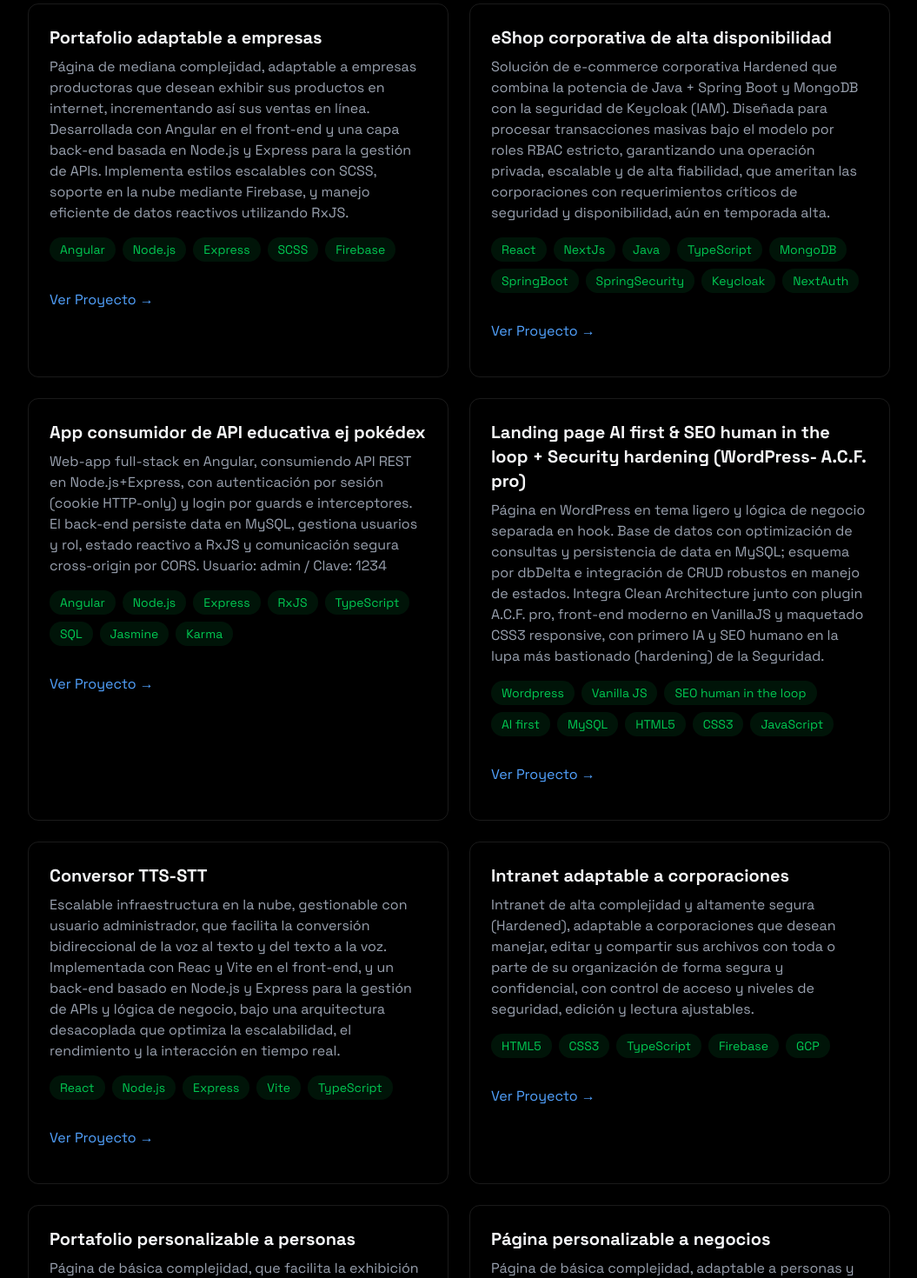
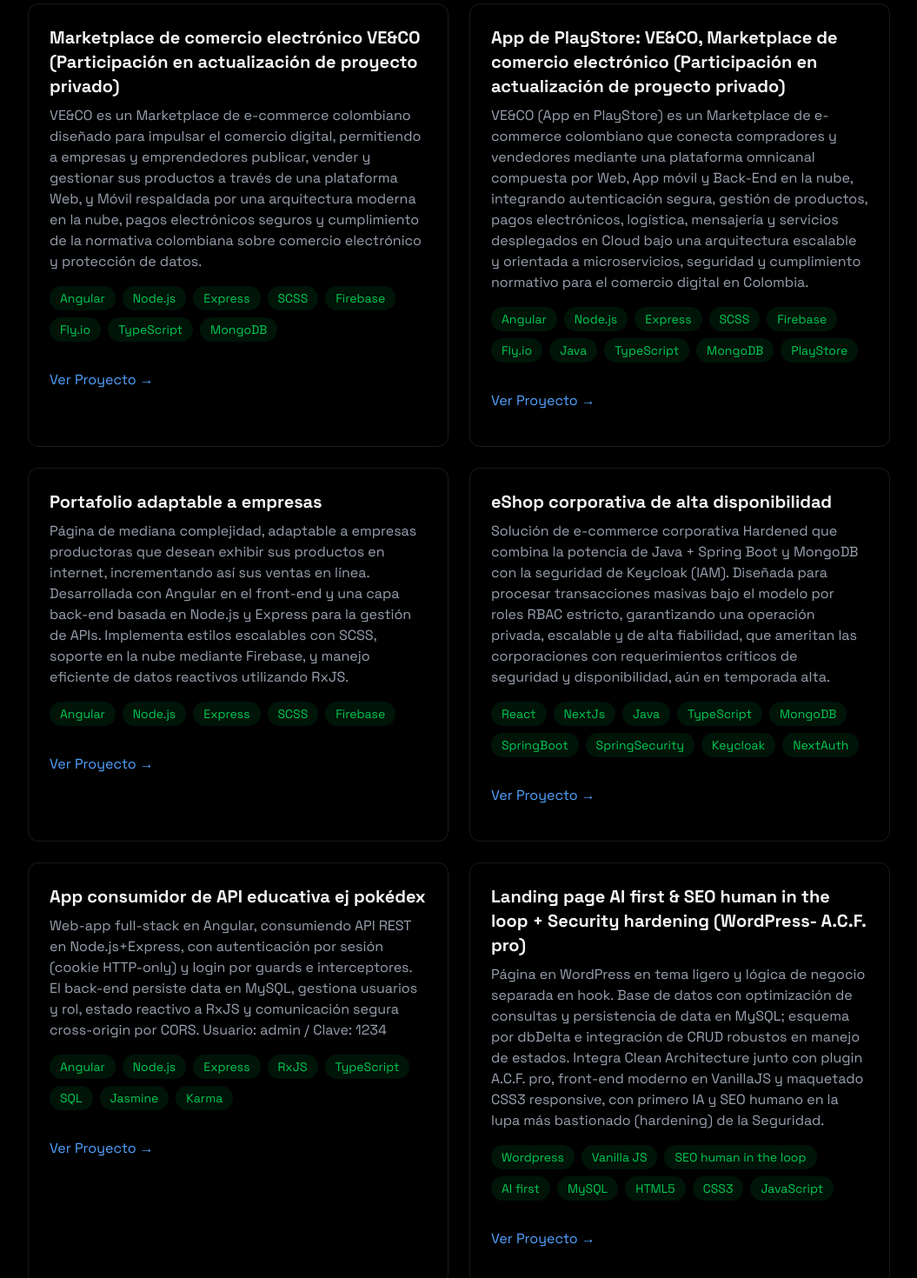
Before and after one commit to ypmanrique2/yadin.manrique-portfolio, a React (Vite) app: page / in a window 1280 px wide. Shown: the part 2260-3730 px from the top of the page at 87% size, without its empty margins (112-1167 px from the left). Built offline with nearby package versions, Linux system fonts and the light colour scheme.

Commit message:
feat: add VE&CO private project participation to Proyectos section

```diff
--- a/src/components/sections/Proyectos.jsx
+++ b/src/components/sections/Proyectos.jsx
@@ -12,6 +12,63 @@ export const Proyectos = () => {
                         {" "}
                         Proyectos Destacados
                     </h2>
+                    <div className="grid grid-cols-1 md:grid-cols-2 gap-6">
+
+                        <div className="p-6 rounded-xl border border-white/10 hover:-translate-y-1 hover:border-blue-500/30 hover:shadow-[0_2px_8px_rgba(59,130,24,0.2)] transition">
+                            <h3 className="text-xl font-bold mb-2"> Marketplace de comercio electrónico VE&CO (Participación en actualización de proyecto privado)</h3>
+                            <p className="text-gray-400 mb-4">
+                                VE&CO es un Marketplace de e-commerce colombiano diseñado para impulsar el comercio digital, permitiendo a empresas y emprendedores publicar, vender y gestionar sus productos a través de una plataforma Web, y Móvil respaldada por una arquitectura moderna en la nube, pagos electrónicos seguros y cumplimiento de la normativa colombiana sobre comercio electrónico y protección de datos.
+                            </p>
+                            <div className="flex flex-wrap gap-2 mb-4">
+                                {["Angular", "Node.js", "Express", "SCSS", "Firebase", "Fly.io", "TypeScript", "MongoDB"].map((tech, key) => (
+                                    <span
+                                        key={key}
+                                        className="bg-green-500/10 text-green-500 py-1 px-3 rounded-full text-sm hover:bg-green-500/20
+                                            hover:shadow-[0_2px_8px_rgba(59,130,24,0.1)] transition-all
+                            "
+                                    >
+                                        {tech}
+                                    </span>
+                                ))}
+                            </div>
+                            <div className="flex justify-between items-center">
+                                <a
+                                    href="https://veycoo.com.co/" target="_blank"
+                                    className="text-blue-400 hover:text-blue-300 transition-colors my-4">
+                                    {" "}
+                                    Ver Proyecto →{" "}
+                                </a>
+                            </div>
+                        </div>
+
+                        <div className="p-6 rounded-xl border border-white/10 hover:-translate-y-1 hover:border-blue-500/30 hover:shadow-[0_2px_8px_rgba(59,130,24,0.2)] transition">
+                            <h3 className="text-xl font-bold mb-2"> App de PlayStore: VE&CO, Marketplace de comercio electrónico (Participación en actualización de proyecto privado)</h3>
+                            <p className="text-gray-400 mb-4">
+                                VE&CO (App en PlayStore) es un Marketplace de e-commerce colombiano que conecta compradores y vendedores mediante una plataforma omnicanal compuesta por Web, App móvil y Back-End en la nube, integrando autenticación segura, gestión de productos, pagos electrónicos, logística, mensajería y servicios desplegados en Cloud bajo una arquitectura escalable y orientada a microservicios, seguridad y cumplimiento normativo para el comercio digital en Colombia.
+                            </p>
+                            <div className="flex flex-wrap gap-2 mb-4">
+                                {["Angular", "Node.js", "Express", "SCSS", "Firebase", "Fly.io", "Java", "TypeScript", "MongoDB", "PlayStore"].map((tech, key) => (
+                                    <span
+                                        key={key}
+                                        className="bg-green-500/10 text-green-500 py-1 px-3 rounded-full text-sm hover:bg-green-500/20
+                                            hover:shadow-[0_2px_8px_rgba(59,130,24,0.1)] transition-all
+                            "
+                                    >
+                                        {tech}
+                                    </span>
+                                ))}
+                            </div>
+                            <div className="flex justify-between items-center">
+                                <a
+                                    href="https://play.google.com/store/apps/details?id=app.veycoo.co&hl=es_CO" target="_blank"
+                                    className="text-blue-400 hover:text-blue-300 transition-colors my-4">
+                                    {" "}
+                                    Ver Proyecto →{" "}
+                                </a>
+                            </div>
+                        </div>
+                    </div>
+                    <br></br>
                     <div className="grid grid-cols-1 md:grid-cols-2 gap-6">
 
                         <div className="p-6 rounded-xl border border-white/10 hover:-translate-y-1 hover:border-blue-500/30 hover:shadow-[0_2px_8px_rgba(59,130,24,0.2)] transition">
@@ -127,17 +184,17 @@ export const Proyectos = () => {
                         </div>
 
                         <div className="p-6 rounded-xl border border-white/10 hover:-translate-y-1 hover:border-blue-500/30 hover:shadow-[0_2px_8px_rgba(59,130,24,0.2)] transition">
-                            <h3 className="text-xl font-bold mb-2"> Conversor TTS-STT</h3>
+                            <h3 className="text-xl font-bold mb-2"> Insurance CRM</h3>
                             <p className="text-gray-400 mb-4">
-                                Escalable infraestructura en la nube, gestionable con usuario administrador, que facilita la conversión bidireccional de la voz al texto y del texto a la voz. Implementada con Reac y Vite en el front-end, y un back-end basado en Node.js y Express para la gestión de APIs y lógica de negocio, bajo una arquitectura desacoplada que optimiza la escalabilidad, el rendimiento y la interacción en tiempo real.
+                                Sistema moderno para CRM de seguros, construido con arquitectura modular y componentes reutilizables. Gestión de pólizas, clientes y siniestros con UI reactiva y dashboards interactivos. Back-end API REST en Python/Flask desplegado en Render con Gunicorn, base de datos SQLite/PostgreSQL, CORS configurado para frontend en GitHub Pages, y CI/CD con GitHub Actions.
                             </p>
                             <div className="flex flex-wrap gap-2 mb-4">
-                                {["React", "Node.js", "Express", "Vite", "TypeScript"].map((tech, key) => (
+                                {["React", "TypeScript", "TailwindCSS", "Vite", "GitHub Actions", "Python", "Flask", "Gunicorn", "SQLite", "PostgreSQL", "Render"].map((tech, key) => (
                                     <span
                                         key={key}
                                         className="bg-green-500/10 text-green-500 py-1 px-3 rounded-full text-sm hover:bg-green-500/20
                                             hover:shadow-[0_2px_8px_rgba(59,130,24,0.1)] transition-all
-                            "
+                                "
                                     >
                                         {tech}
                                     </span>
@@ -145,7 +202,7 @@ export const Proyectos = () => {
                             </div>
                             <div className="flex justify-between items-center">
                                 <a
-                                    href="https://vermillion-babka-8fa83b.netlify.app/" target="_blank"
+                                    href="https://ypmanrique2.github.io/insurance-crm-frontend/" target="_blank"
                                     className="text-blue-400 hover:text-blue-300 transition-colors my-4">
                                     {" "}
                                     Ver Proyecto →{" "}
@@ -181,17 +238,17 @@ export const Proyectos = () => {
                         </div>
 
                         <div className="p-6 rounded-xl border border-white/10 hover:-translate-y-1 hover:border-blue-500/30 hover:shadow-[0_2px_8px_rgba(59,130,24,0.2)] transition">
-                            <h3 className="text-xl font-bold mb-2"> Portafolio personalizable a personas</h3>
+                            <h3 className="text-xl font-bold mb-2"> Landing Page para servicios profesionales</h3>
                             <p className="text-gray-400 mb-4">
-                                Página de básica complejidad, que facilita la exhibición de trabajos o logros personales alcanzados, personalizable para cualquier tipo de profesión o campo de estudios.
+                                Sitio web profesional en WordPress con tema ligero y ACF Pro para campos personalizados. Optimización SEO on-page, rendimiento con caching y compresión, maquetado responsive CSS3. Base de datos MySQL optimizada con consultas eficientes y seguridad hardenizada. Servicio de mensajería directo al correo personalizado con Brevo. Back-end en PHP/WordPress con tabla personalizada para contactos, validación y sanitización de datos, AJAX con nonce, y notificaciones por email HTML.
                             </p>
                             <div className="flex flex-wrap gap-2 mb-4">
-                                {["HTML5", "CSS3", "JavaScript"].map((tech, key) => (
+                                {["WordPress", "ACF Pro", "PHP", "MySQL", "CSS3", "Vanilla JS", "SEO", "Brevo", "jQuery", "AJAX"].map((tech, key) => (
                                     <span
                                         key={key}
                                         className="bg-green-500/10 text-green-500 py-1 px-3 rounded-full text-sm hover:bg-green-500/20
                                             hover:shadow-[0_2px_8px_rgba(59,130,24,0.1)] transition-all
-                            "
+                                "
                                     >
                                         {tech}
                                     </span>
@@ -199,7 +256,7 @@ export const Proyectos = () => {
                             </div>
                             <div className="flex justify-between items-center">
                                 <a
-                                    href="https://ypmanrique2.github.io/ONEportafolio/" target="_blank"
+                                    href="https://diana-morantes.infinityfree.io/wp/" target="_blank"
                                     className="text-blue-400 hover:text-blue-300 transition-colors my-4">
                                     {" "}
                                     Ver Proyecto →{" "}
```
